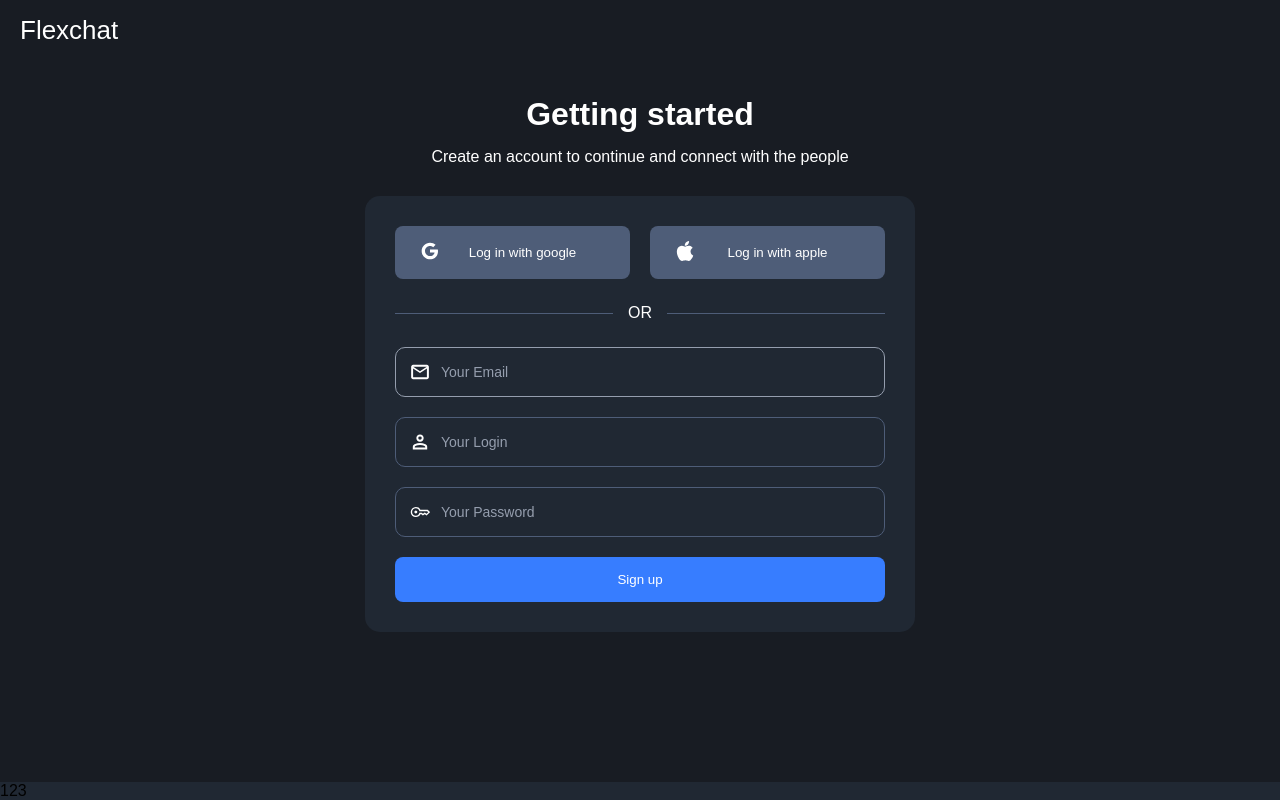
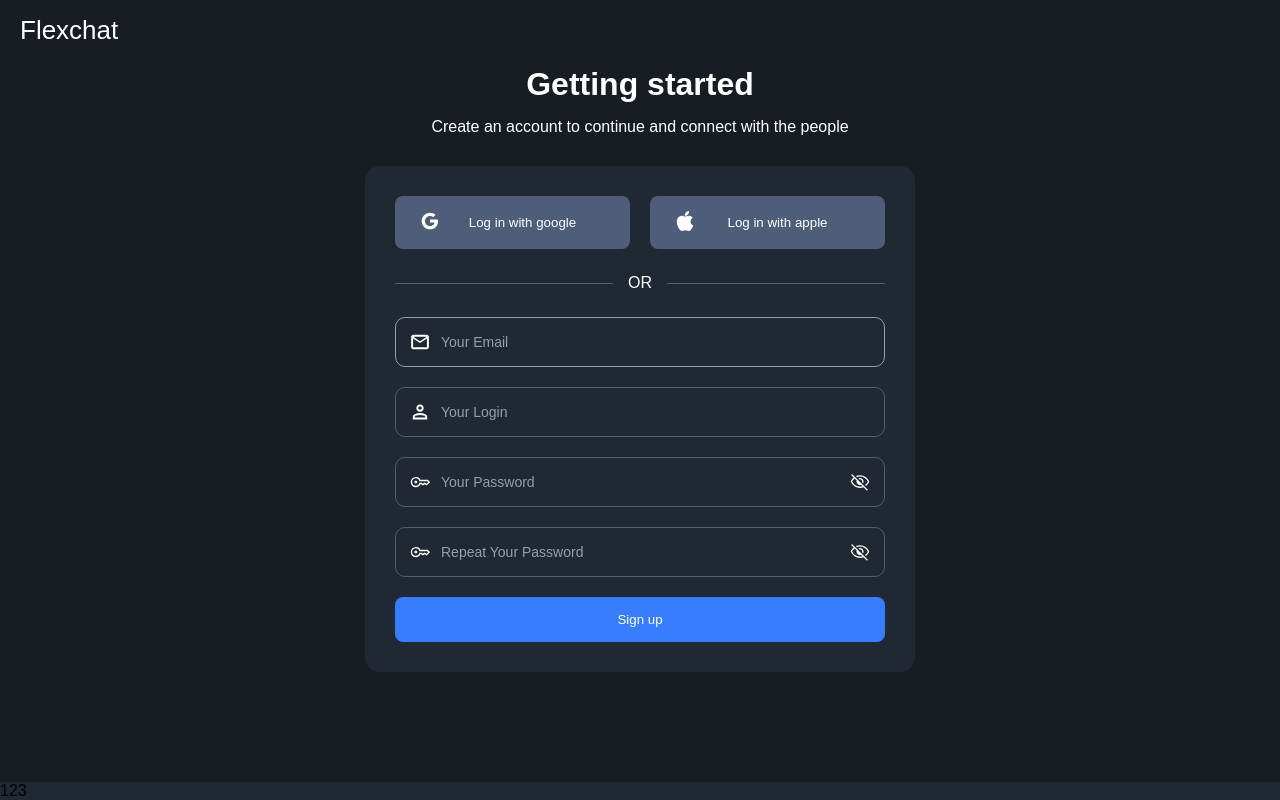
Before and after one commit to FlexChat/WebClient, a React (Create React App) app: page / in a window 1280 px wide. Built offline with nearby package versions, Linux system fonts and the light colour scheme.

Commit message:
adding second password && validation

```diff
--- /dev/null
+++ b/src/components/Input/EyeVIsible.tsx
@@ -0,0 +1,21 @@
+import React, { useCallback } from "react";
+import Visible from "assets/images/visiblity-visible.svg";
+import Hidden from "assets/images/visibility-hidden.svg";
+import { Button } from "./style";
+
+interface Props {
+  type: "password" | "text" | "email";
+  setType: Function;
+}
+
+const EyeVisible: React.FC<Props> = ({ type, setType }) => {
+  const handleClick = useCallback(() => setType(type === "password" ? "text" : "password"), [type]);
+  return (
+    <Button onClick={handleClick} type="button" tabIndex={-1}>
+      {type === "text" && <img src={Visible} alt="tooltip" width="20" height="20" />}
+      {type === "password" && <img src={Hidden} alt="tooltip" width="20" height="20" />}
+    </Button>
+  );
+};
+
+export default EyeVisible;
--- a/src/components/Input/index.tsx
+++ b/src/components/Input/index.tsx
@@ -4,31 +4,43 @@ import React, {
   useId, useEffect, useRef, useState,
 } from "react";
 import {
-  InputWrapper, Icon, InputMain, ErrorText, Wrapper,
+  InputWrapper, Icon, InputMain, ErrorText, Wrapper, Right,
 } from "./style";
+
+interface RightComponentProps {
+  type: "password" | "text" | "email";
+  setType: Function;
+}
 
 interface Props {
   placeholder?: string;
-  type?: string;
+  type?: "password" | "text" | "email";
   iconPath?: string;
   maxLength?: number;
   minLength?: number;
   required?: boolean;
+  RightComponent?: React.FC<RightComponentProps>,
+  setPasswordType?: Function,
 }
 
 const Input = React.forwardRef<HTMLInputElement | null, Props>(({
-  placeholder, type, iconPath, maxLength, minLength, required,
+  placeholder, type, iconPath, maxLength, minLength, required, RightComponent, setPasswordType,
 }, ref) => {
   const id = useId();
   const inputRef = useRef<HTMLInputElement | null>(null);
   const [invalidMessage, setInvalidMessage] = useState<null | string>(null);
+  const [inputType, setInputType] = useState<"password" | "text" | "email" | undefined>(type);
   const getDefaultValidate = useInputRules(inputRef);
   const cbRef = useCombinedRef(ref as React.MutableRefObject<HTMLElement | null>, inputRef);
 
   useEffect(() => {
     if (!inputRef.current) return;
     inputRef.current.addEventListener("invalid", (event) => {
-      console.log("invalid");
+      const { detail } = event as Event & { detail?: { error?: string } };
+      if (detail && detail.error) {
+        setInvalidMessage(detail.error);
+        return;
+      }
       setInvalidMessage(getDefaultValidate());
       event.preventDefault();
     });
@@ -37,6 +49,10 @@ const Input = React.forwardRef<HTMLInputElement | null, Props>(({
       event.preventDefault();
     });
   }, []);
+
+  useEffect(() => {
+    setInputType(type);
+  }, [type]);
 
   return (
     <Wrapper>
@@ -47,7 +63,7 @@ const Input = React.forwardRef<HTMLInputElement | null, Props>(({
         </label>
         <InputMain
           placeholder={placeholder}
-          type={type || "text"}
+          type={inputType || "text"}
           isIcon={iconPath !== null}
           id={id}
           maxLength={maxLength}
@@ -55,6 +71,19 @@ const Input = React.forwardRef<HTMLInputElement | null, Props>(({
           ref={cbRef}
           required={required}
         />
+        <Right>
+          {RightComponent && (
+          <RightComponent
+            type={inputType || "text"}
+            setType={(typ: "text" | "email" | "password") => {
+              setInputType(typ);
+              if (setPasswordType) {
+                setPasswordType(typ);
+              }
+            }}
+          />
+          )}
+        </Right>
       </InputWrapper>
       {invalidMessage && <ErrorText>{invalidMessage}</ErrorText>}
     </Wrapper>
--- a/src/components/Input/style.ts
+++ b/src/components/Input/style.ts
@@ -26,6 +26,36 @@ export const ErrorText = styled.span`
 
 export const Wrapper = styled.span`
 
+`;
+
+export const Right = styled.div`
+  position: absolute;
+  right: 15px;
+  top: 50%;
+  transform: translateY(-50%);
+`;
+
+export const Button = styled.button`
+  background: inherit;
+  border: none;
+  display: block;
+  padding: 0;
+  margin: 0;
+  cursor: pointer;
+  transition: .2s filter;
+
+  &:hover {
+    transition: .2s filter;
+    filter: contrast(50%);
+  }
+
+  &:active {
+    transform: scale(0.9);
+  }
+
+  & img {
+    display: block;
+  }
 `;
 
 interface InputProps {
--- a/src/hooks/useForm.ts
+++ b/src/hooks/useForm.ts
@@ -1,7 +1,12 @@
 import React, { useEffect, useState } from "react";
 import useDeviceDetect from "./useDeviceDetect";
 
-const useForm = (formRef: React.MutableRefObject<HTMLElement | undefined>) => {
+interface PasswordRefs {
+  firstPasswordRef: React.RefObject<HTMLInputElement>,
+  secondPasswordRef: React.RefObject<HTMLInputElement>,
+}
+
+const useForm = (formRef: React.MutableRefObject<HTMLElement | undefined>, passwordRefs: PasswordRefs) => {
   const isMobile = useDeviceDetect();
   const [isValid] = useState(true);
 
@@ -10,6 +15,18 @@ const useForm = (formRef: React.MutableRefObject<HTMLElement | undefined>) => {
   ) => {
     event.preventDefault();
     console.log("submit");
+    console.log(event);
+    const { firstPasswordRef, secondPasswordRef } = passwordRefs;
+    if (!firstPasswordRef.current || !secondPasswordRef.current) return;
+    const isPasswordEqual = firstPasswordRef.current.value === secondPasswordRef.current.value;
+    if (!isPasswordEqual) {
+      const invalidEvent = new CustomEvent("invalid", {
+        detail: {
+          error: "Not equal passwords",
+        },
+      });
+      secondPasswordRef.current.dispatchEvent(invalidEvent);
+    }
   };
 
   // eslint-disable-next-line no-unused-vars
@@ -18,6 +35,8 @@ const useForm = (formRef: React.MutableRefObject<HTMLElement | undefined>) => {
   const handleButtonClick: ButtonClick<HTMLButtonElement> = (event) => {
     const target = event.target as HTMLButtonElement;
     target.blur();
+    const firstInput = formRef.current?.querySelector("input:invalid") as HTMLInputElement;
+    firstInput?.focus();
   };
 
   useEffect(() => {
--- a/src/pages/LoginPage/index.tsx
+++ b/src/pages/LoginPage/index.tsx
@@ -1,8 +1,9 @@
-import React, { useRef } from "react";
+import React, { useRef, useState } from "react";
 import CommonPage from "containers/CommonPage";
 import Inline from "containers/Inline";
 import Button from "containers/Button";
 import Input from "components/Input";
+import EyeVisible from "components/Input/EyeVIsible";
 import useForm from "hooks/useForm";
 
 import Google from "assets/images/google.svg";
@@ -18,11 +19,17 @@ import {
 const LoginPage: React.FC = () => {
   const formRef = useRef<HTMLElement>();
   const inputRef = useRef<HTMLInputElement | null>(null);
+  const [passwordType, setPasswordType] = useState<"text" | "password" | "email">("password");
+  const firstPasswordRef = useRef<HTMLInputElement | null>(null);
+  const secondPasswordRef = useRef<HTMLInputElement | null>(null);
 
   const {
     handleSubmit,
     handleButtonClick,
-  } = useForm(formRef);
+  } = useForm(formRef, {
+    firstPasswordRef,
+    secondPasswordRef,
+  });
 
   return (
     <CommonPage>
@@ -79,10 +86,26 @@ const LoginPage: React.FC = () => {
             <Inline.Container>
               <Input
                 placeholder="Your Password"
-                type="password"
+                type={passwordType}
                 iconPath={Key}
                 minLength={4}
                 maxLength={30}
+                RightComponent={EyeVisible}
+                setPasswordType={setPasswordType}
+                ref={firstPasswordRef}
+                required
+              />
+            </Inline.Container>
+            <Inline.Container>
+              <Input
+                placeholder="Repeat Your Password"
+                type={passwordType}
+                iconPath={Key}
+                minLength={4}
+                maxLength={30}
+                RightComponent={EyeVisible}
+                setPasswordType={setPasswordType}
+                ref={secondPasswordRef}
                 required
               />
             </Inline.Container>
--- a/src/pages/LoginPage/style.ts
+++ b/src/pages/LoginPage/style.ts
@@ -3,10 +3,10 @@ import styled from "styled-components";
 export const Wrapper = styled.div`
   flex: 1;
   display: flex;
-  padding-top: 30px;
   flex-direction: column;
   align-items: center;
   color: ${({ theme }) => theme.colors.text.primary_light};
+  margin-bottom: 100px;
 `;
 
 export const Title = styled.h1`
```
Also changed, not shown: src/assets/images/visibility-hidden.svg (added), src/assets/images/visiblity-visible.svg (added).
